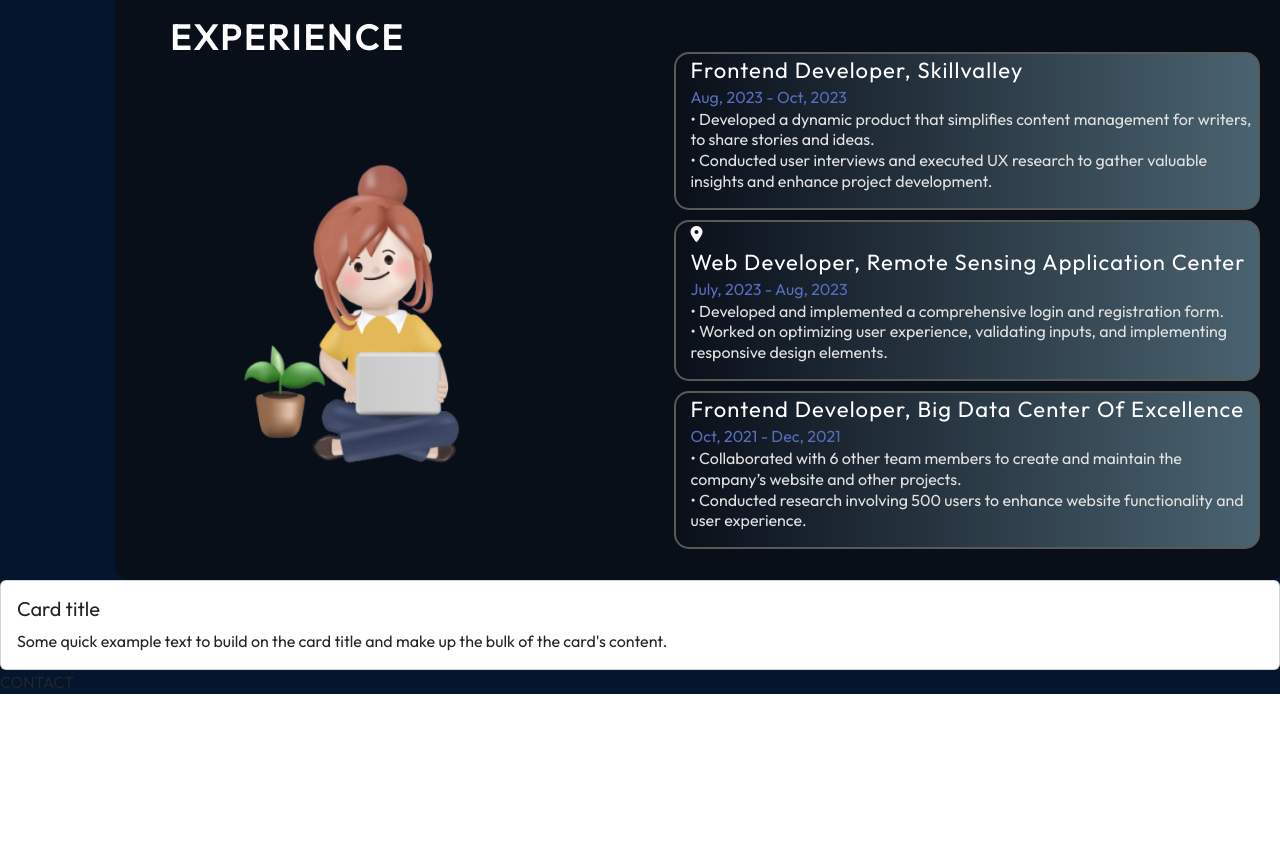
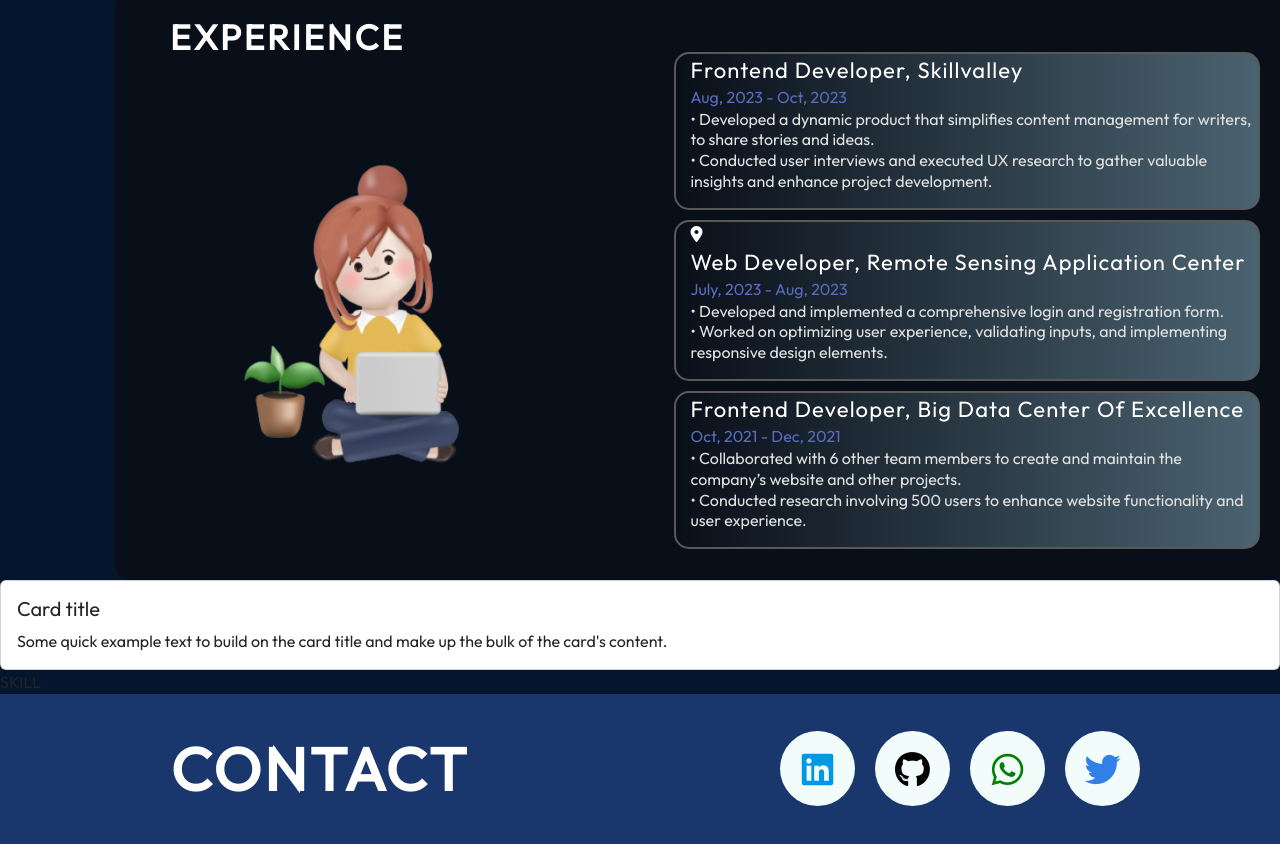
Before and after one commit to aadrikasingh18/Portfolio, a React (Create React App) app: page / in a window 1280 px wide. Shown: the part 631-1475 px from the top of the page. Before the commit the page ends 1325 px from the top, so only its background shows below. Built offline with nearby package versions, Linux system fonts and the light colour scheme.

Commit message:
Contact Section Created

```diff
--- a/package.json
+++ b/package.json
@@ -9,6 +9,7 @@
     "@testing-library/react": "^13.4.0",
     "@testing-library/user-event": "^13.5.0",
     "react": "^18.2.0",
+    "react-circular-progressbar": "^2.1.0",
     "react-dom": "^18.2.0",
     "react-router-dom": "^6.22.1",
     "react-scripts": "5.0.1",
--- a/src/App.js
+++ b/src/App.js
@@ -4,6 +4,7 @@
 import Hero from "./Components/Hero"
 import Experience from "./Components/Experience"
 import Project from "./Components/Project"
+import Skill from "./Components/Skill"
 import Contact from "./Components/Contact"
 
 function App() {
@@ -14,6 +15,7 @@
         <div className='app'><Hero /></div>
         <div className='app'><Experience /></div>
         <div className='app'><Project /></div>
+        <div className='app'><Skill /></div>
         <div className='app'><Contact /></div>
       </Router>
     </>
--- a/src/Components/Contact.css
+++ b/src/Components/Contact.css
@@ -1,10 +1,73 @@
 @import "../vars.css";
-/*
+
 .contact {
+    background: rgba(25, 55, 109, 1);
+    height: 150px;
+    top: 2851px;
     display: flex;
-    width: 1440px;
-    height: 320px;
-    background-color: aqua;
-    /* top: 2851px */
-    /* left: 188px; */
-/* } */
+    flex-direction: row;
+    color: var(--color-text);
+}
+
+.contact-left {
+    display: flex;
+    justify-content: center;
+    width: 50%;
+}
+
+.contact-title {
+    font-size: 60px;
+    font-weight: 600;
+    letter-spacing: 0.05em;
+    display: flex;
+    justify-content: center;
+    align-items: center;
+}
+
+.contact-right {
+    width: 50%;
+    display: flex;
+    justify-content: center;
+    align-items: center;
+}
+
+.contact-icons {
+    display: flex;
+    flex-direction: row;
+}
+
+.contact-btn {
+    height: 75px;
+    width: 75px;
+    background-color: #f1fcfb;
+    border-radius: 50px;
+    text-align: center;
+    margin: 10px;
+    line-height: 93px;
+}
+
+.contact-btn i {
+    font-size: 36px;
+    transition: all 0.3s linear;
+    margin-left: 0px;
+}
+
+.contact-btn:hover i {
+    transform: scale(1.2);
+}
+
+.fa-twitter {
+    color: #3180e7;
+}
+
+.fa-linkedin {
+    color: #0097e6;
+}
+
+.fa-github {
+    color: black;
+}
+
+.fa-whatsapp {
+    color: green;
+}
--- a/src/Components/Contact.js
+++ b/src/Components/Contact.js
@@ -4,8 +4,33 @@
 const Contact = () => {
   return (
     <>
-      <div>
-        CONTACT
+      <div className='contact'>
+        <div className="contact-left">
+          <div className="contact-title">CONTACT
+          </div>
+        </div>
+
+        <div className="contact-right">
+          <div className="contact-icons">
+
+            <a href="https://www.linkedin.com/in/aadrika-singh-035219205/" target="_blank" className="contact-btn">
+              <i className="fab fa-linkedin"></i>
+            </a>
+
+            <a href="https://github.com/aadrikasingh18" target="_blank" className="contact-btn">
+              <i className="fab fa-github"></i>
+            </a>
+
+            <a href="https://wa.me/6388267640" target="_blank" className="contact-btn">
+              <i className="fab fa-brands fa-whatsapp"></i>
+            </a>
+
+            <a href="https://twitter.com/aadrika_singh__" target="_blank" className="contact-btn">
+              <i className="fab fa-twitter"></i>
+            </a>
+
+          </div>
+        </div>
       </div>
     </>
   )
--- /dev/null
+++ b/src/Components/Skill.js
@@ -0,0 +1,12 @@
+import React from 'react'
+import './Skill.css';
+
+const Skill = () => {
+    return (
+        <div>
+            SKILL
+        </div>
+    )
+}
+
+export default Skill
```
Also changed, not shown: src/Components/Skill.css (added), 1 other file (tests, documents, lock files or other folders).
